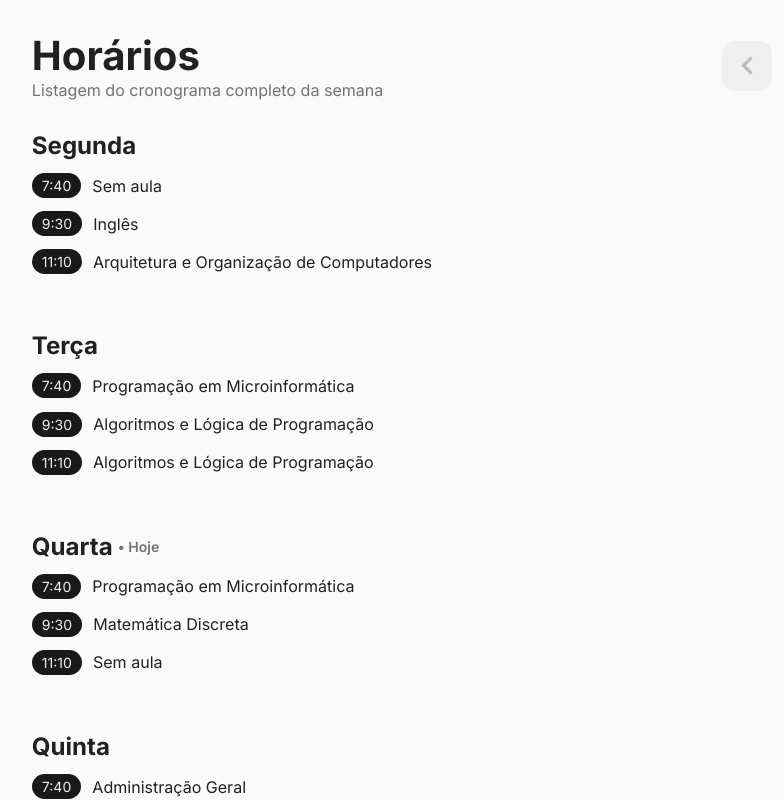
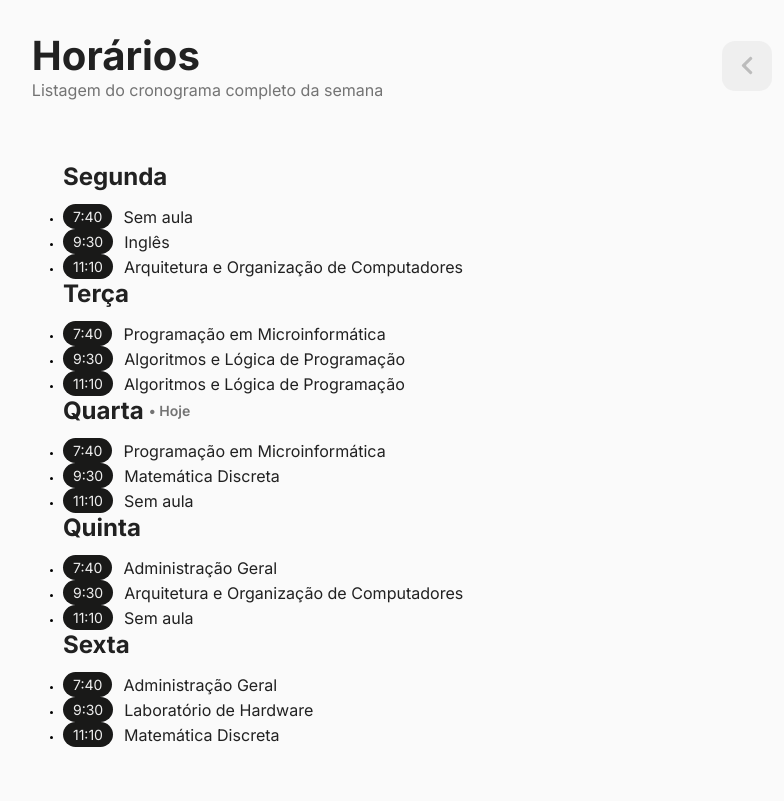
Before and after one commit to SadS4ndWiCh/ads-dashboard, a Next.js app: page /horarios in a window 1280 px wide. Shown: the top 801 px of the page, without its empty margins (238-1022 px from the left). Built offline with nearby package versions, Linux system fonts and the light colour scheme.

Commit message:
use layout && refactor semantic

```diff
--- a/src/pages/horarios.tsx
+++ b/src/pages/horarios.tsx
@@ -2,7 +2,7 @@ import type { GetStaticProps, NextPage } from 'next';
 
 import * as AdsApi from '@lib/ads';
 
-import { Header } from '@components/Header';
+import { Layout } from '@components/Layout';
 import { ClassSchedule } from '@components/ClassSchedule';
 
 import styles from '@styles/pages/HorariesPage.module.scss';
@@ -27,28 +27,36 @@ const HorariesPage: NextPage<HorariesPageProps> = ({ horaries }) => {
   const currentWeekday = AdsApi.day().tz('America/Sao_Paulo').day();
 
   return (
-    <div className={styles.container}>
-      <Header
-        title="Horários"
-        description="Listagem do cronograma completo da semana"
-        backTo="/"
-      />
-
+    <Layout
+      title='Horários'
+      description='Listagem do cronograma completo da semana'
+      className={styles.container}
+    >
       { horaries.map((horary, i) => (
-        <div key={`horary-${i}`}>
+        <section
+          key={`horary-${i}`}
+          className={styles.weekday}
+        >
           <h3>{ horary.label } { horary.weekday === currentWeekday && (
             <span className={styles.isToday}>• Hoje</span>
           ) }</h3>
+
+          <ul>
             { horary.classesSchedules.map((classSchedule, i) => (
+              <li
+                key={`class-${i}`}
+                className={styles.weekdaySchedule}
+              >
                 <ClassSchedule
-              key={`class-${i}`}
                   startTime={classSchedule.startTime}
                   classSubjectName={classSchedule.classSubjectName}
                 />
+              </li>
             )) }
-        </div>
+          </ul>
+        </section>
       )) }
-    </div>
+    </Layout>
   )
 };
 
```
Lines whose indentation alone changed are shown as unchanged.
